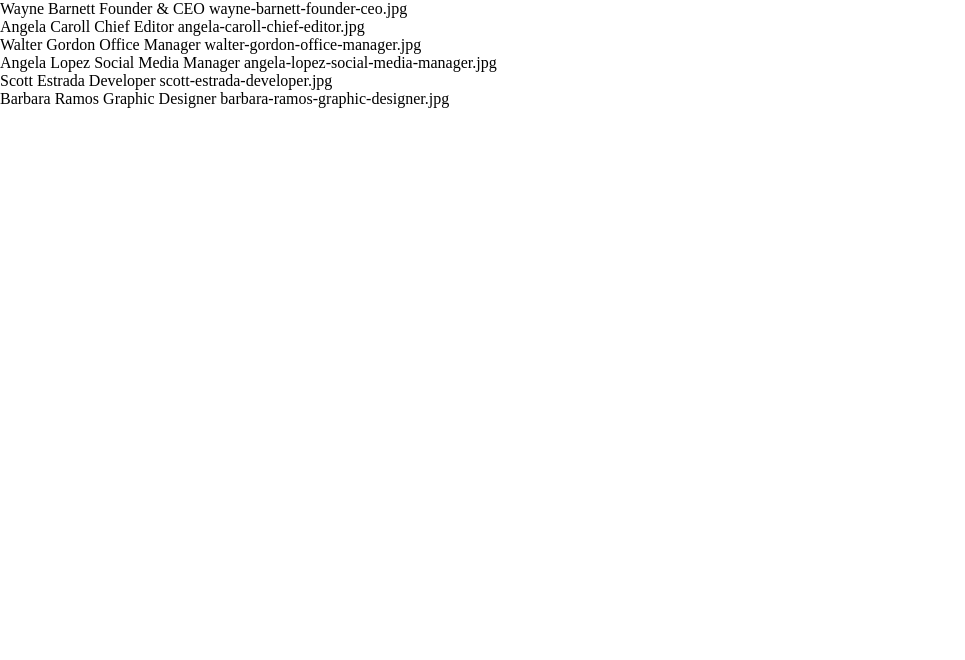
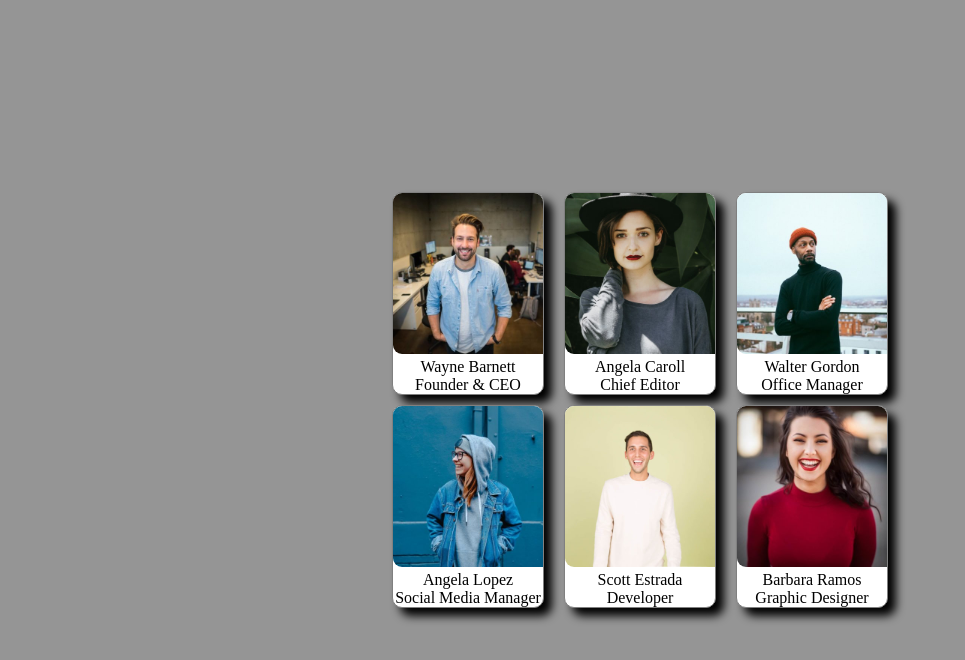
Before and after one commit to Emanuele-Colaci/js-our-team, a plain HTML site: page index.html in a window 1280 px wide. Shown: the whole page, without its empty margins (0-965 px from the left). Drawn offline with Linux system fonts and the light colour scheme.

Commit message:
Fatti i due bonus, fine esercizio

```diff
--- a/css/style.css
+++ b/css/style.css
@@ -3,3 +3,53 @@
     padding: 0;
     box-sizing: border-box;
 }
+
+body{
+    background-color: rgb(149, 149, 149);
+}
+
+.container{
+    width: 100%;
+    height: 100vh;
+    display: flex;
+    align-items: center;
+    justify-content: center;
+}
+
+.row{
+    width: 600px;
+    height: 100vh;
+    display: flex;
+    align-items: center;
+}
+
+#stampa{
+    display: flex;
+    flex-wrap: wrap;
+    text-align: center;
+    align-items: center;
+    justify-content: center;
+}
+
+img{
+    width: 150px;
+    border-radius: 9px 9px 0;
+}
+
+.border{
+    border: 1px solid grey;
+    margin: 5px 10px;
+    border-radius: 10px;
+    background-color: #fff;
+    box-shadow: 8px 8px 10px black;
+}
+
+@media screen and (max-width: 600px){
+    .row{
+        width: 300px;
+    }
+
+    p{
+        font-size: 0.5rem;
+    }
+}
--- a/index.html
+++ b/index.html
@@ -9,6 +9,10 @@
         <title>js-our-team</title>
     </head>
     <body>
-        <div id="stampa"></div>
+        <div class="container">
+            <div class="row">
+                <div id="stampa"></div>
+            </div>
+        </div>
     </body>
 </html>
--- a/js/index.js
+++ b/js/index.js
@@ -1,4 +1,5 @@
 let stampa = document.getElementById('stampa');
+let paragrafo = document.getElementById('paragrafo');
 
 //ARRAY OGGETTI
 let informazioneTeam = [
@@ -37,5 +38,10 @@ let informazioneTeam = [
 //CICLO FOR IN
 for(let index in informazioneTeam){
     let persona = informazioneTeam[index];
-    stampa.innerHTML += `${persona.name + ' '} ${persona.role + ' '} ${persona.image + ' '} <br>`;
+    stampa.innerHTML += `
+    <div class="border">
+    <img src="./img/${persona.image + ' '}">
+    <p>${persona.name + ' '}</p>
+    <p>${persona.role + ' '}</p>
+    </div> <br>`;
 }
```
